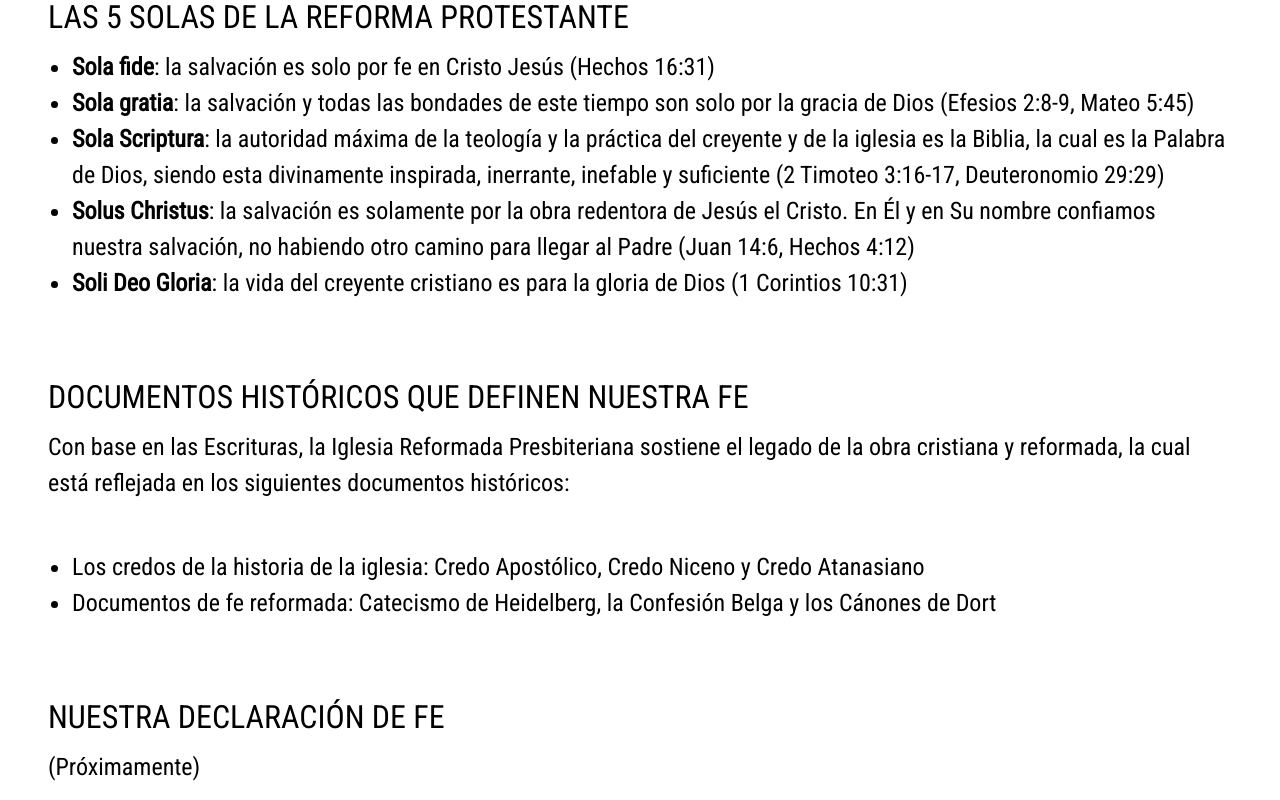
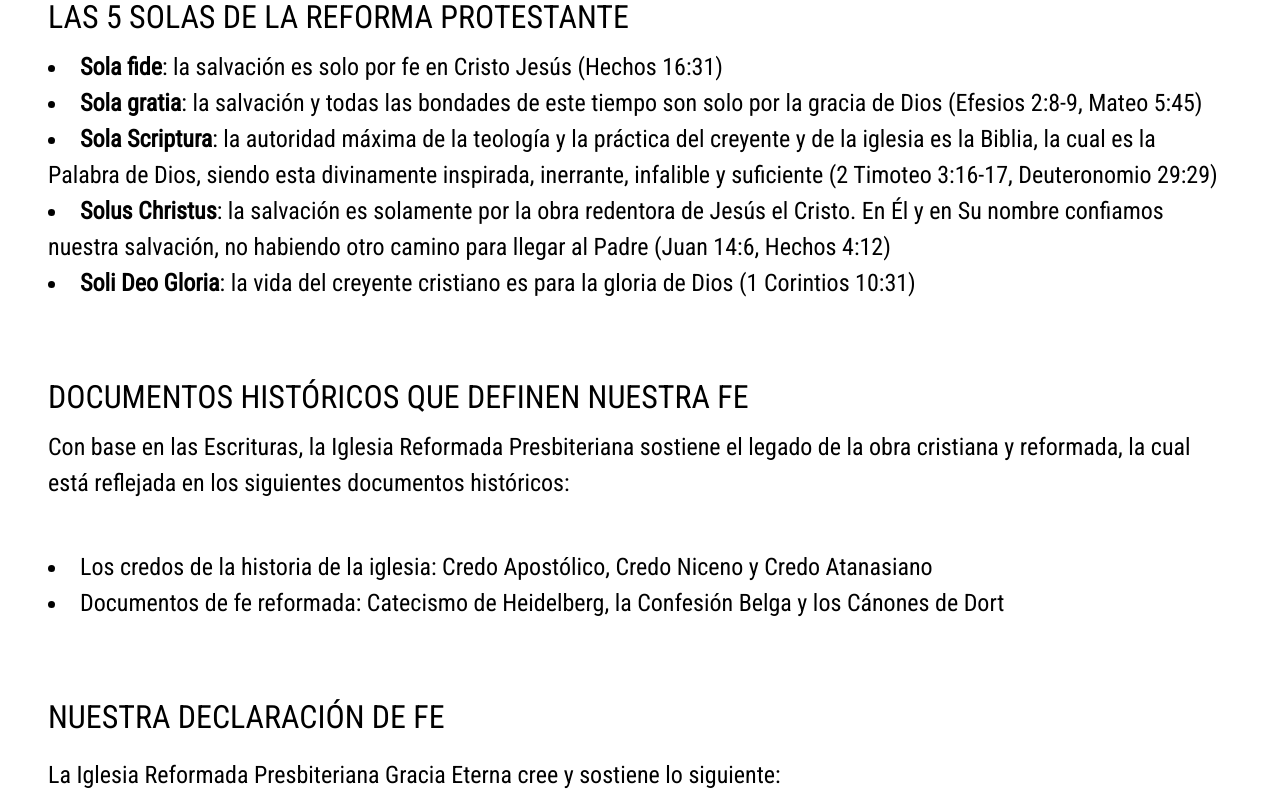
Before and after one commit to tinoreyna1984/demo-gracia-eterna, a Next.js app: page /historia/nuestra-fe in a window 1280 px wide. Shown: the part 1060-1860 px from the top of the page. Built offline with nearby package versions, Linux system fonts and the light colour scheme.

Commit message:
se completa la seccion nuestra fe

```diff
--- a/pages/historia/nuestra-fe.js
+++ b/pages/historia/nuestra-fe.js
@@ -10,10 +10,10 @@ export default function NuestraFe() {
                 <h3 className='text-[20px] md:text-[40px] lg:text-[32px] text-center md:text-start uppercase lg:text-left mt-6'>
                     Las 5 solas de la Reforma Protestante
                 </h3>
-                <ul className="list-disc ml-6 md:text-[16px] lg:text-[24px] pb-10">
+                <ul className="list-disc list-inside md:text-[16px] lg:text-[24px] pb-10">
                     <li><span className="font-bold">Sola fide</span>: la salvación es solo por fe en Cristo Jesús (Hechos 16:31)</li>
                     <li><span className="font-bold">Sola gratia</span>: la salvación y todas las bondades de este tiempo son solo por la gracia de Dios (Efesios 2:8-9, Mateo 5:45)</li>
-                    <li><span className="font-bold">Sola Scriptura</span>: la autoridad máxima de la teología y la práctica del creyente y de la iglesia es la Biblia, la cual es la Palabra de Dios, siendo esta divinamente inspirada, inerrante, inefable y suficiente (2 Timoteo 3:16-17, Deuteronomio 29:29)</li>
+                    <li><span className="font-bold">Sola Scriptura</span>: la autoridad máxima de la teología y la práctica del creyente y de la iglesia es la Biblia, la cual es la Palabra de Dios, siendo esta divinamente inspirada, inerrante, infalible y suficiente (2 Timoteo 3:16-17, Deuteronomio 29:29)</li>
                     <li><span className="font-bold">Solus Christus</span>: la salvación es solamente por la obra redentora de Jesús el Cristo. En Él y en Su nombre confiamos nuestra salvación, no habiendo otro camino para llegar al Padre (Juan 14:6, Hechos 4:12)</li>
                     <li><span className="font-bold">Soli Deo Gloria</span>: la vida del creyente cristiano es para la gloria de Dios (1 Corintios 10:31)</li>
                 </ul>
@@ -21,16 +21,50 @@ export default function NuestraFe() {
                     Documentos históricos que definen nuestra fe
                 </h3>
                 <p className='md:text-[16px] lg:text-[24px] pb-10'>Con base en las Escrituras, la Iglesia Reformada Presbiteriana sostiene el legado de la obra cristiana y reformada, la cual está reflejada en los siguientes documentos históricos:</p>
-                <ul className="list-disc ml-6 md:text-[16px] lg:text-[24px] pb-10">
+                <ul className="list-disc list-inside md:text-[16px] lg:text-[24px] pb-10">
                     <li>Los credos de la historia de la iglesia: Credo Apostólico, Credo Niceno y Credo Atanasiano</li>
                     <li>Documentos de fe reformada: Catecismo de Heidelberg, la Confesión Belga y los Cánones de Dort</li>
                 </ul>
                 <h3 className='text-[20px] md:text-[40px] lg:text-[32px] text-center md:text-start uppercase lg:text-left mt-6'>
                     Nuestra declaración de fe
                 </h3>
-                <p className='md:text-[16px] lg:text-[24px] pb-10'>
-                    (Próximamente)
+                <p className='md:text-[16px] lg:text-[24px] my-2'>
+                    La Iglesia Reformada Presbiteriana Gracia Eterna cree y sostiene lo siguiente:
                 </p>
+                <ol className="list-decimal list-inside md:text-[16px] lg:text-[24px] pb-10">
+                    <li>La Biblia, la cual es la autoridad final y suprema de la iglesia de Jesucristo. Es la revelación total de la voluntad de Dios para nosotros, su mensaje es perfecto, esto es: inerrante, infalible, suficiente y divinamente inspirado para el crecimiento del creyente cristiano. (2 Timoteo 3:16-17, Juan 5:39, Juan 17:17, 2 Pedro 1:19-21)</li>
+                    <li>El único Dios Verdadero. Él es Omnipotente, Omnipresente y Omnisciente. Su naturaleza es inmutable, así como Sus atributos: Santo, Justo, Misericordioso y Verdadero. Sostenemos, asimismo, la Trinidad de Dios, esto es "un único Dios manifiesto en tres Personas", estas son: Padre, Hijo y Espíritu Santo:
+                        <ul className="list-disc list-inside ml-3">
+                            <li>El Padre: creador de todo, en cuya voluntad Él creó y dispuso todo lo que existe, tiene vida y ocupa lugar en el universo. (Génesis 1, Hebreos 11:3)</li>
+                            <li>El Hijo: Cristo Jesús, Hijo Unigénito de Dios, Dios Verdadero de Dios Verdadero, de la misma naturaleza que el Padre, quien se ofreció a Sí mismo para liberarnos del pecado, darnos ejemplo de perfecta humanidad y en quien residen las naturalezas humana y divina perfectamente integradas (unión hipostática). Para salvación nuestra, vino este mundo a servir, dar Su vida por nosotros y venciendo al pecado y a la muerte para nuestra reconciliación con el Padre. (Juan 1:1-18, Filipenses 2:5-11)</li>
+                            <li>El Espíritu Santo: es Dios y Señor, Dador de Vida, procedente del Padre y del Hijo, consubstancial con las otras dos personas de la Trinidad. Es el portador de la Palabra de Dios, regenera al pecador para Su conversión, convence de pecado, de justicia y de juicio, y sella al creyente para garantizar la seguridad de su salvación. (Génesis 1:2, Isaías 61:1-2, 2 Corintios 1:22, Efesios 1:13-14)</li>
+                        </ul>
+                    </li>
+                    <li>La creación: creemos y testificamos la sola intervención de Dios al crear el universo, centrándonos en los cielos y la tierra y, en esta, toda la existencia visible e invisible. Esta creación testifica de la obra de Dios en ella. (Génesis 1:1-25, Salmos 19:1-6, Salmos 104, Salmos 148)</li>
+                    <li>El hombre y su caída: creemos que el hombre fue creado a imagen y semejanza de Dios, dotado de voluntad, en inocencia, bajo la ley de su hacedor. Sin embargo, hizo mal uso de su libre albedrío y trajo consigo el pecado y la muerte. Por ese mismo hombre, toda la humanidad nace bajo pecado y destituida de la gloria de Dios. (Génesis 1:26-31, Génesis 2 y 3, Romanos 1:18-32, Romanos 3:9-18, Romanos 5:12-14, Efesios 2:1-3)</li>
+                    <li>El mal y sus agentes: creemos que Satanás, el opositor y engañador, fue el primero en desafiar a Dios, habiendo llenado su corazón de orgullo y ansiado tener el lugar de Su Creador. Junto con Satanás, le sigue una hueste de demonios que se alzaron con Dios. Todos estos ya tienen su sentencia de parte de Dios: el infierno. Satanás fue también el agente de la caída del hombre. (Génesis 3:1-7, Isaías 14:12-15, 2 Corintios 11:14)</li>
+                    <li>La salvación: la Biblia enseña que el hombre es salvo por gracia, a través de la sola fe en Cristo Jesús, sin mérito adicional para alcanzarla. (Efesios 2:4-9, Gálatas 3:2-7)</li>
+                    <li>La justificación: es el primer resultado de la salvación. Dios decreta al hombre como "hecho justo" ante la justicia de Dios. Subsecuentemente, y por medio de los méritos de Cristo, el hombre convertido es adoptado por el Padre y posicionalmente santificado. (Romanos 3:21-31, Romanos 5:1-2, Romanos 8:1-11, Gálatas 3:6-14)</li>
+                    <li>La santificación: es el ejercicio del creyente, impulsado por el Espíritu Santo. Este ejercicio es la vida cristiana basada en la fe, la oración, la meditación de las Escrituras y el deseo de glorificar a Dios el resto de su vida. (Romanos 6, Filipenses 2:12-13, Hebreos 12:13, 1 Pedro 1:13-23, 1 Pedro 2:1-3)</li>
+                    <li>Las buenas obras: éstas no nos salvan, pero son el resultado de nuestra salvación y el deseo amoroso de agradar a Dios con nuestras vidas. Dios ha determinado que las hagamos como resultado de nuestra conversión. (Efesios 2:10, Filipenses 2:12-13, Tito 3:8, Tito 3:14)</li>
+                    <li>El Evangelio: es el mensaje de las buenas nuevas de salvación para todo aquel que cree. Este Evangelio testifica de Cristo y llama a la fe y al arrepentimiento al creyente, a fin de que éste alcance salvación por su fe y se acoja a la gracia divina. (Romanos 1:16-17, Marcos 1:14-15, 1 Corintios 9:15-17, 1 Corintios 15:1-7)</li>
+                    <li>La iglesia: es la comunidad de creyentes que confiesan el nombre de Cristo y practican la adoración hacia Él y Sus ordenanzas. Es, asimismo, el cuerpo de Cristo (siendo Cristo cabeza de la iglesia), columna y baluarte de la Verdad, y aglomera todas las congregaciones en la tierra en una fe, un bautismo y un único Señor sobre todas ellas. (Mateo 16:18, Efesios 4:1-6, Colosenses 1:24, 1 Timoteo 3:15)</li>
+                    <li>Los sacramentos: a diferencia de la iglesia católica romana, creemos en la existencia única de dos sacramentos divinamente instituidos: el bautismo y la eucaristía (o Cena del Señor):
+                        <ul className="list-disc list-inside ml-3">
+                            <li>El bautismo: es la primera ordenanza bíblica manifiesta a través de la inmersión o el rociamiento con agua al creyente, lo cual representa el lavamiento de pecados por la sangre de Cristo, aplicado por el Espíritu Santo. Creemos que tanto niños como adultos pueden y deben participar de esta ordenanza, sosteniendo así el paidobautismo (a diferencia de otras denominaciones que practican el credobautismo o bautismo de creyentes). (Marcos 16:16, Hechos 2:38-42, Hechos 8:36-38, Hechos 16:33, 1 Pedro 3:21-22)</li>
+                            <li>La eucaristía: llamada también Santa Cena o Cena del Señor, es la ordenanza de la comunión de la iglesia en Jesucristo, lo cual llama a todos sus fieles a celebrar la obra redentora del Señor por medio del pan y el vino, siendo símbolos del cuerpo y sangre de Cristo, respectivamente. Celebramos Su obra para alentar a la comunión y el gozo de la iglesia, la cual espera el retorno de Cristo. (Lucas 22:7-20, 1 Corintios 11:23-26)</li>
+                        </ul>
+                    </li>
+                    <li>La vida cristiana: creemos que la iglesia acoge, instruye y ayuda al creyente a vivir una vida de fe, de oración, de meditación de la Palabra y de adoración al Señor, pero también creemos en la ayuda al necesitado y la predicación del Evangelio como medios de gracia para extensión del Reino de Dios. (Hechos 2:43-47, Hebreos 10:23-25)</li>
+                    <li>El retorno de Cristo: creemos que Cristo volverá a este mundo en gloria y poder, de forma inminente, a establecer Su juicio a vivos y a muertos. Luego de Su juicio, viene la resurrección: los impíos van al fuego eterno y los justos a la vida eterna con el Señor Jesucristo. (Mateo 22:23-33, Mateo 25:31-46, 1 Tesalonicenses 4:13-5:11, 1 Corintios 15:12-58)</li>
+                    <li>La ética cristiana: creemos en la consideración que debemos tener en materia de vida y testimonio cristianos. Sin embargo, no podemos comprometer nuestra fe en Dios. Esto implica:
+                        <ul className="list-disc list-inside ml-3">
+                            <li>Que solo en Cristo hay salvación, no existe otro camino al Padre sino por Cristo. No está en nuestra consideración aceptar alguna alternativa u otra declaración contraria a lo expuesto. (Isaías 45:5-7, Isaías 45:20-25, Juan 14:6, Hechos 4:12)</li>
+                            <li>Creemos en la salvación por gracia, a través de la sola fe en Jesucristo. Por ende, no podemos tener ecumenismo o relación interreligiosa con quienes desvirtúen o contradigan esta importante enseñanza, o pretendan alterar nuestro ejercicio de fe. (2 Crónicas 20:35-37, Amós 3:3, 1 Corintios 6:9-11, 2 Corintios 6:14-18)</li>
+                            <li>No podemos aceptar ni tener comunión con quienes no acepten los credos históricos de la iglesia. En su momento, estos ya han declarado anatema a quienes contradigan las declaraciones establecidas, y la Biblia también da testimonio de ello. (Gálatas 1:6-9, 2 Juan 1:9-11)</li>
+                        </ul>
+                    </li>
+                </ol>
             </section>
         </>
     );
```
